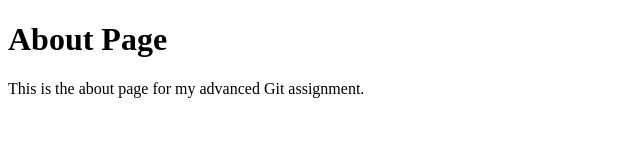
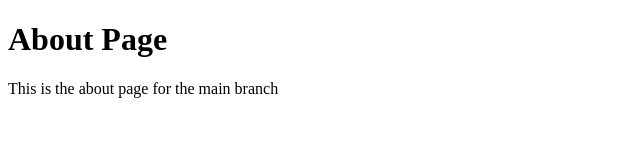
Before and after one commit to Aurif0619/AdvancedGitAssignment., a plain HTML site: page AdvancedGitAssignment/about.html in a window 1280 px wide. Shown: the whole page, without its empty margins (0-640 px from the left). Drawn offline with Linux system fonts and the light colour scheme.

Commit message:
Resolved conflict in about.html

```diff
--- a/AdvancedGitAssignment/about.html
+++ b/AdvancedGitAssignment/about.html
@@ -9,7 +9,7 @@
 
 <body>
     <h1>About Page</h1>
-    <p>This is the about page for my advanced Git assignment.</p>
+    <p>This is the about page for the main branch</p>
 </body>
 
 </html>
```
